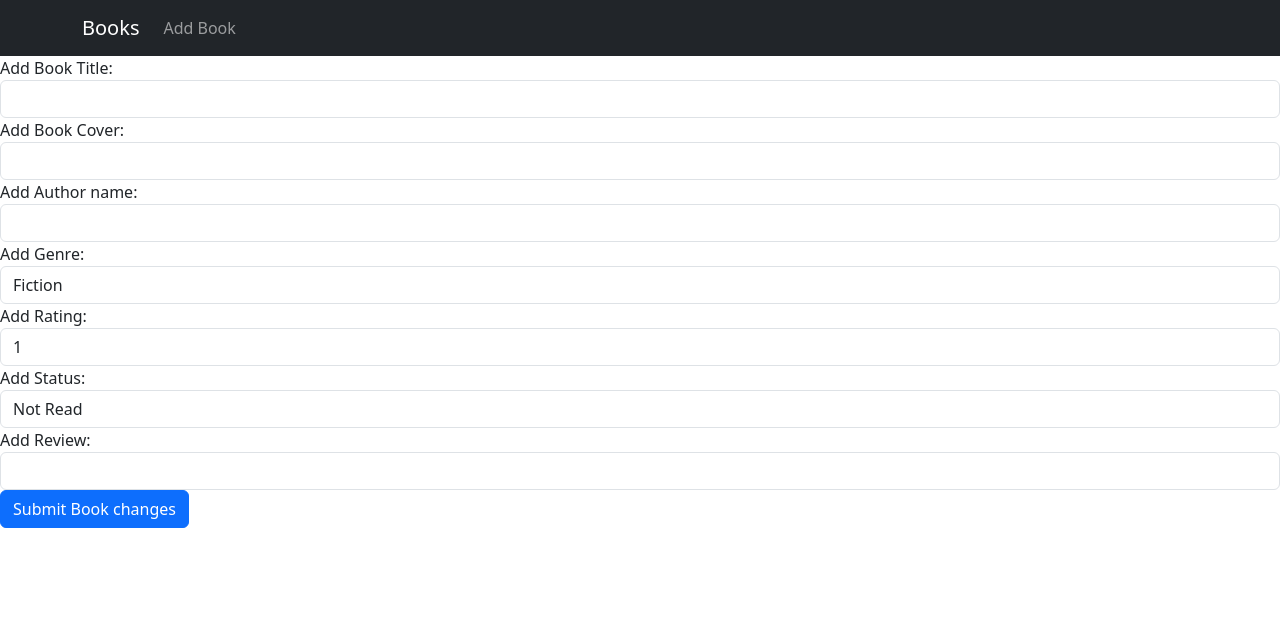
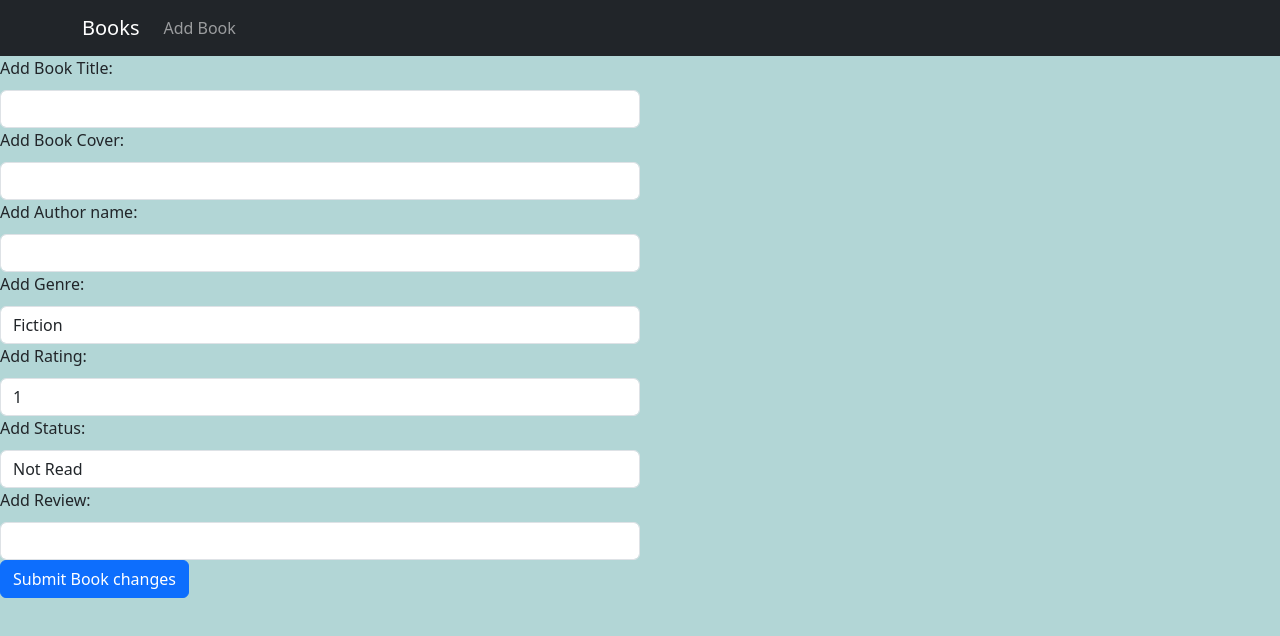
Before and after one commit to LiamRyan1/DataRepProject, a React (Create React App) app: page /edit/1 in a window 1280 px wide. Shown: the top 636 px of the page. Built offline with nearby package versions, Linux system fonts and the light colour scheme; no server answers.

Commit message:
background color

```diff
--- a/src/components/create.js
+++ b/src/components/create.js
@@ -25,7 +25,7 @@ const Create = () => {
             .catch();
     };
     return (
-        <div>
+        <div style={{backgroundColor:'#b2d6d6' ,minHeight:'100vh'}}>
             <h3>Please Enter the new books details</h3>
             <h4>Details may be edited at a later date</h4>
             <form onSubmit={handleSubmit}>
--- a/src/components/edit.js
+++ b/src/components/edit.js
@@ -45,7 +45,7 @@ const handleSubmit = (event) => {
 }
 //Visual edit page
 return (
-    <div>
+    <div  style={{backgroundColor:'#b2d6d6' ,minHeight:'100vh'}}>
        <form onSubmit={handleSubmit}>
                 <div className="form-group">
                     <label>Add Book Title: </label>
@@ -53,7 +53,11 @@ return (
                         className="form-control"
                         value={title}
                         onChange={(e) => { setTitle(e.target.value) }}
-                        required/>
+                        required
+                        style={{
+                            width: '50%',
+                            marginTop: '10px'
+                        }}/>
                 </div>
                 <div className="form-group">
                     <label>Add Book Cover: </label>
@@ -61,7 +65,11 @@ return (
                         className="form-control"
                         value={cover}
                         onChange={(e) => { setCover(e.target.value) }}
-                        required />
+                        required
+                        style={{
+                            width: '50%',
+                            marginTop: '10px'
+                        }} />
                 </div>
                 <div className="form-group">
                     <label>Add Author name: </label>
@@ -69,7 +77,11 @@ return (
                         className="form-control"
                         value={author}
                         onChange={(e) => { setAuthor(e.target.value) }}
-                        required/>
+                        required
+                        style={{
+                            width: '50%',
+                            marginTop: '10px'
+                        }}/>
                 </div>
                 <div className="form-group">
                     <label>Add Genre: </label>
@@ -77,7 +89,11 @@ return (
                         className="form-control"
                         value={genre}
                         onChange={(e) => { setGenre(e.target.value) }}
-                        required>
+                        required
+                        style={{
+                            width: '50%',
+                            marginTop: '10px'
+                        }}>
                         <option value="Fiction">Fiction</option>
                         <option value="Non-Fiction">Non-Fiction</option>
                         <option value="Science Fiction">Science Fiction</option>
@@ -96,7 +112,11 @@ return (
                         className="form-control"
                         value={rating}
                         onChange={(e) => { setNumber(e.target.value) }}
-                        required >
+                        required
+                        style={{
+                            width: '50%',
+                            marginTop: '10px'
+                        }}>
                         <option value="1">1</option>
                         <option value="2">2</option>
                         <option value="3">3</option>
@@ -110,19 +130,26 @@ return (
                         className="form-control"
                         value={status}
                         onChange={(e) => { setStatus(e.target.value) }}
-                        required >
+                        required
+                        style={{
+                            width: '50%',
+                            marginTop: '10px'
+                        }}>
                         <option value="Not Read">Not Read</option>
                         <option value="Reading">Reading</option>
                         <option value="Read">Read</option>
                     </select>
                 </div>
-                <div className="form-group">
+                <div className="form-group" >
                     <label>Add Review: </label>
                     <input type="text"
                         className="form-control"
                         value={review}
                         onChange={(e) => { setReview(e.target.value) }}
-                    />
+                        style={{
+                            width: '50%',
+                            marginTop: '10px'
+                        }}/>
                 </div>
             <div className="form-group" >
                 <input type="submit" value="Submit Book changes" className="btn btn-primary" />
--- a/src/components/read.js
+++ b/src/components/read.js
@@ -33,7 +33,7 @@ function Read() {
     }, []);
 
     return (
-        <div>
+        <div  style={{backgroundColor:'#b2d6d6' ,minHeight:'100vh'}}>
             <h2> Your Books</h2>
             <div>
                 <input
```
